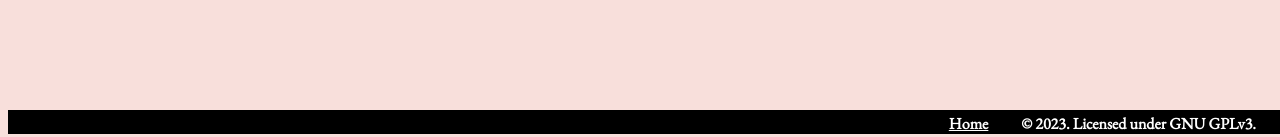
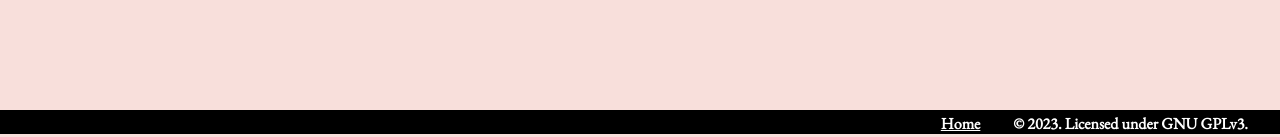
Before and after one commit to cspablocortez/OvidWriter, a Flask app: page /about in a window 1280 px wide. Shown: the part 666-803 px from the top of the page. Run offline with Flask 3, Linux system fonts and the light colour scheme; lists and menus that the app fills with data are empty; some web fonts are replaced.

Commit message:
Fix footer

```diff
--- a/webapp/static/css/style.css
+++ b/webapp/static/css/style.css
@@ -88,8 +88,10 @@ footer {
     position: absolute;
     width: 100vw;
     bottom: 0;
+    left: 0;
     padding-right: 25px;
     font-family: 'EB Garamond', serif;
+    overflow-y: hidden;
 }
 
 table {
```
